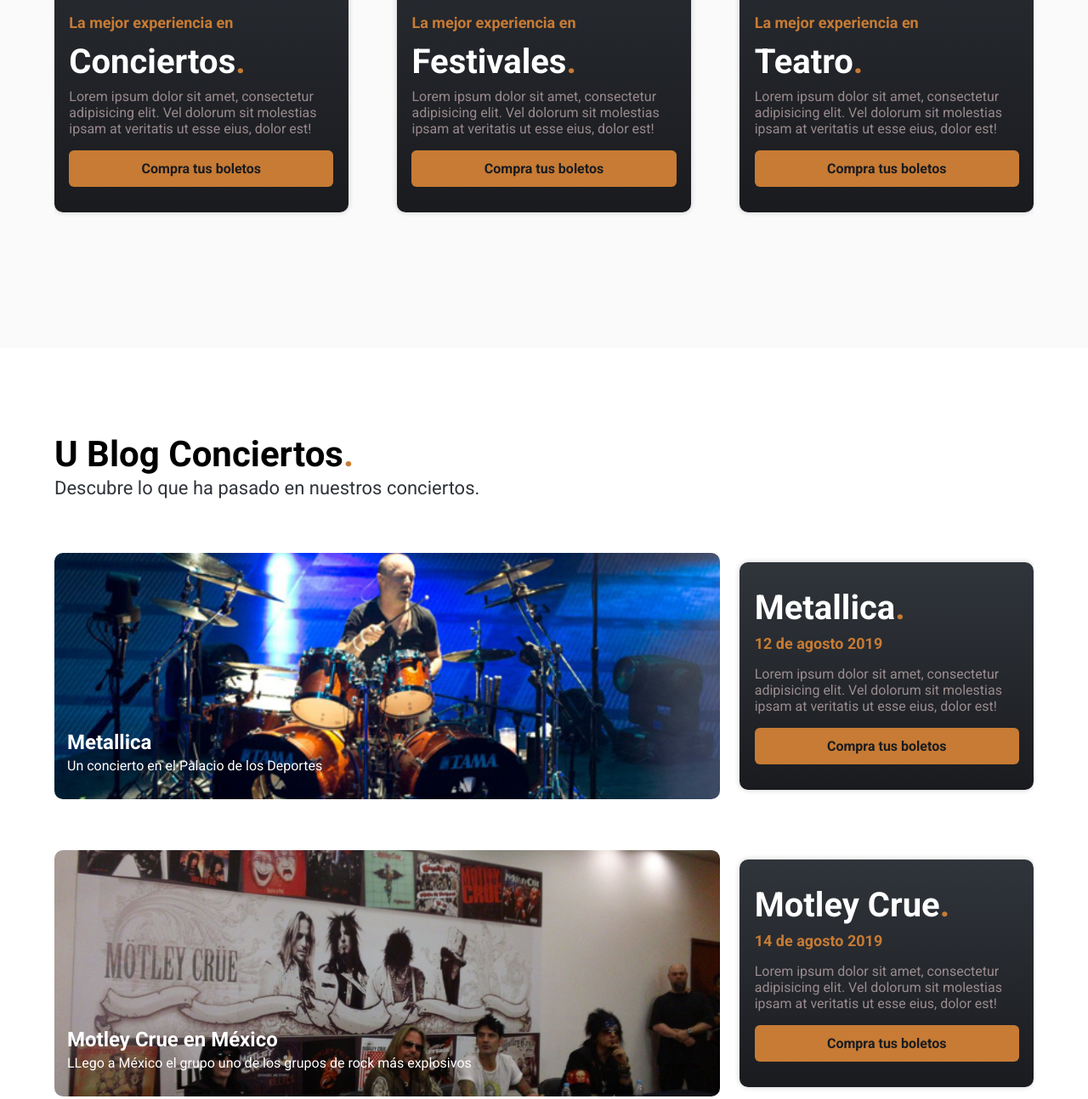
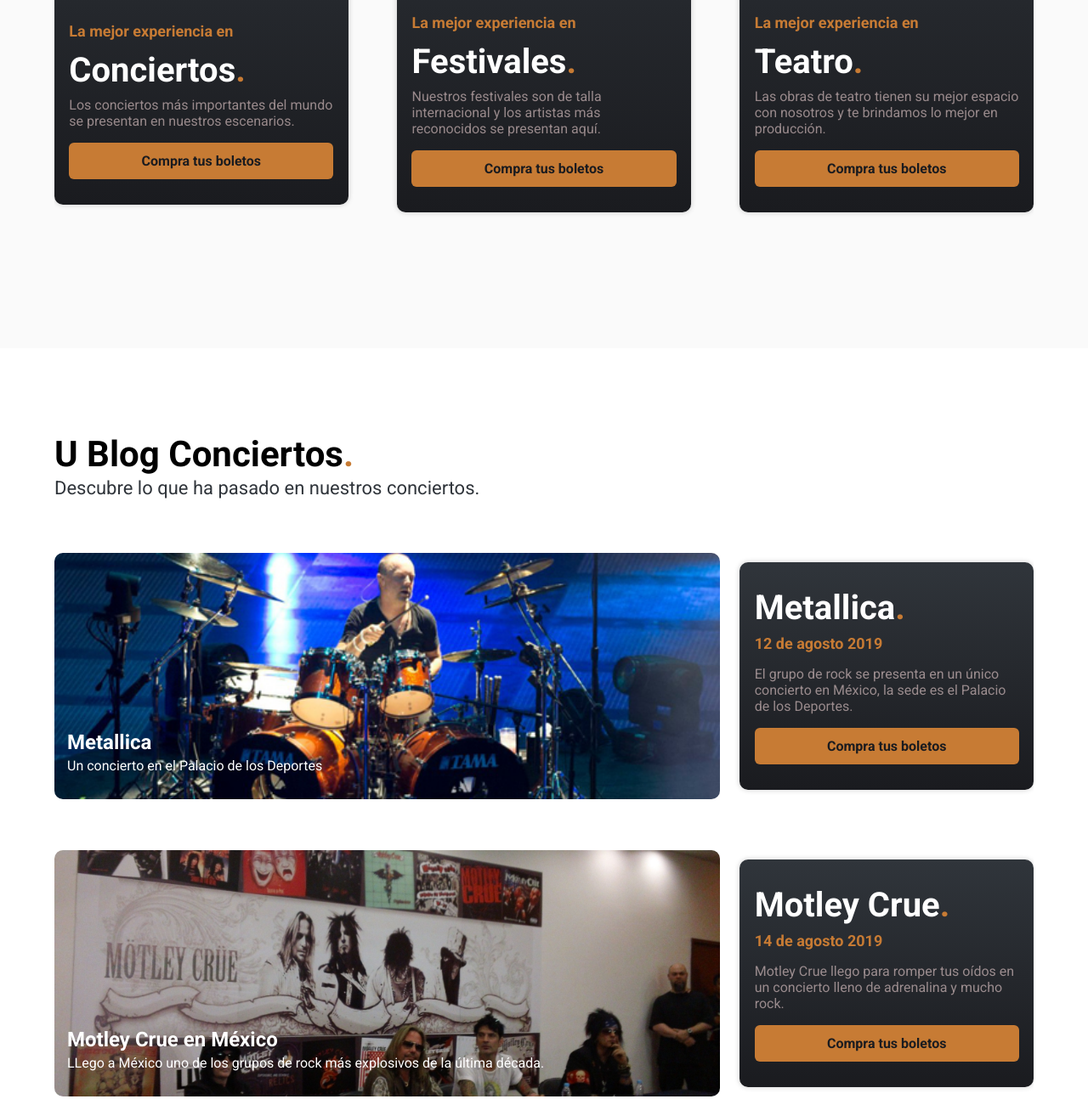
Before and after one commit to AlJaimes/PaginaVenta, a plain HTML site: page index.html in a window 1280 px wide. Shown: the part 1284-2578 px from the top of the page at 85% size. Drawn offline with nearby package versions, Linux system fonts and the light colour scheme.

Commit message:
Correccion

```diff
--- a/index.html
+++ b/index.html
@@ -52,8 +52,7 @@
                         <div class="cards__text">
                             <p class="card__list">La mejor experiencia en</p>
                             <h3 class="card__title">Conciertos<span class="point">.</span></h3>
-                            <p class="card__copy">Lorem ipsum dolor sit amet, consectetur adipisicing elit. Vel dolorum
-                                sit molestias ipsam at veritatis ut esse eius, dolor est!</p>
+                            <p class="card__copy">Los conciertos más importantes del mundo se presentan en nuestros escenarios.</p>
                             <a href="#" class="card__button">Compra tus boletos</a>
                         </div>
                     </div>
@@ -62,8 +61,7 @@
                         <div class="cards__text">
                             <p class="card__list">La mejor experiencia en</p>
                             <h3 class="card__title">Festivales<span class="point">.</span></h3>
-                            <p class="card__copy">Lorem ipsum dolor sit amet, consectetur adipisicing elit. Vel dolorum
-                                sit molestias ipsam at veritatis ut esse eius, dolor est!</p>
+                            <p class="card__copy">Nuestros festivales son de talla internacional y los artistas más reconocidos se presentan aquí.</p>
                             <a href="#" class="card__button">Compra tus boletos</a>
                         </div>
                     </div>
@@ -72,8 +70,7 @@
                         <div class="cards__text">
                             <p class="card__list">La mejor experiencia en</p>
                             <h3 class="card__title">Teatro<span class="point">.</span></h3>
-                            <p class="card__copy">Lorem ipsum dolor sit amet, consectetur adipisicing elit. Vel dolorum
-                                sit molestias ipsam at veritatis ut esse eius, dolor est!</p>
+                            <p class="card__copy">Las obras de teatro tienen su mejor espacio con nosotros y te brindamos lo mejor en producción.</p>
                             <a href="#" class="card__button">Compra tus boletos</a>
                         </div>
                     </div>
@@ -98,8 +95,7 @@
                     <div class="cards__text">
                         <h3 class="card__title">Metallica<span class="point">.</span></h3>
                         <p class="card__date">12 de agosto 2019</p>
-                        <p class="card__copy">Lorem ipsum dolor sit amet, consectetur adipisicing elit. Vel dolorum sit
-                            molestias ipsam at veritatis ut esse eius, dolor est!</p>
+                        <p class="card__copy">El grupo de rock se presenta en un único concierto en México, la sede es el Palacio de los Deportes.</p>
                         <a href="#" class="card__button">Compra tus boletos</a>
                     </div>
                 </div>
@@ -107,15 +103,14 @@
                     <img src="img/Motley.jpg" class="background__img">
                     <div class="background__text">
                         <h3 class="background__title">Motley Crue en México</h3>
-                        <p class="background__copy">LLego a México el grupo uno de los grupos de rock más explosivos</p>
+                        <p class="background__copy">LLego a México uno de los grupos de rock más explosivos de la última década.</p>
                     </div>
                 </div>
                 <div class="card">
                     <div class="cards__text">
                         <h3 class="card__title">Motley Crue<span class="point">.</span></h3>
                         <p class="card__date">14 de agosto 2019</p>
-                        <p class="card__copy">Lorem ipsum dolor sit amet, consectetur adipisicing elit. Vel dolorum sit
-                            molestias ipsam at veritatis ut esse eius, dolor est!</p>
+                        <p class="card__copy">Motley Crue llego para romper tus oídos en un concierto lleno de adrenalina y mucho rock.</p>
                         <a href="#" class="card__button">Compra tus boletos</a>
                     </div>
                 </div>
@@ -127,8 +122,7 @@
             <h2 class="subtitle subtitle--modifier">Somos la mejor opción en espectáculos<span class="point">.</span>
             </h2>
 
-            <p class="copy__section copy__section--modifier">Lorem ipsum dolor sit, amet consectetur adipisicing elit.
-                Ab, et dolore id necessitatibus quibusdam rem accusamus fugiat doloremque voluptatibus eius!</p>
+            <p class="copy__section copy__section--modifier">No busques un espectáculo, ven con nosotros por una experiencia, te llevamos a un mundo donde te llenaras de experiencias y disfrutaras tu concierto.</p>
 
             <div class="check">
                 <div class="check__item">
```
